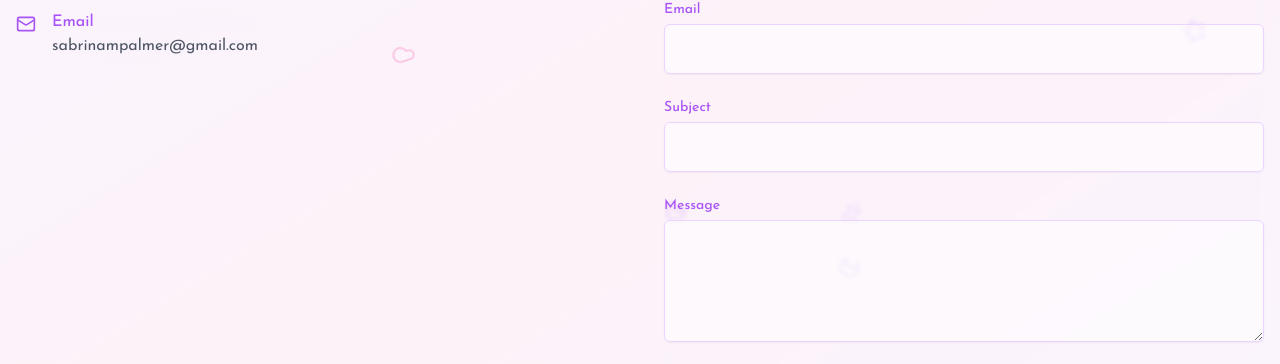
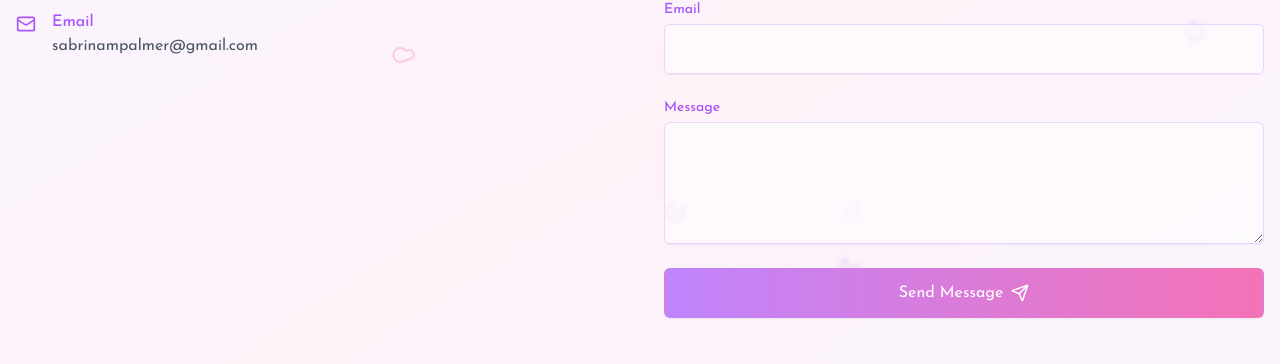
Before and after one commit to sabrinapalmer/portfolio, a React (Vite) app: page /contact in a window 1280 px wide. Shown: the part 262-626 px from the top of the page. Built offline with nearby package versions, Linux system fonts and the light colour scheme; no server answers; a web font is replaced by a local one.

Commit message:
removed subject line

```diff
--- a/src/pages/Contact.tsx
+++ b/src/pages/Contact.tsx
@@ -9,7 +9,6 @@ import emailjs from "@emailjs/browser";
 interface FormState {
   name: string;
   email: string;
-  subject: string;
   message: string;
 }
 
@@ -24,7 +23,6 @@ const Contact: React.FC = () => {
   const [formState, setFormState] = useState<FormState>({
     name: "",
     email: "",
-    subject: "",
     message: "",
   });
 
@@ -48,7 +46,6 @@ const Contact: React.FC = () => {
       const templateParams = {
         from_name: formState.name,
         from_email: formState.email,
-        subject: formState.subject,
         message: formState.message,
         to_name: import.meta.env.VITE_RECIPIENT_NAME || "Recipient",
       };
@@ -60,7 +57,7 @@ const Contact: React.FC = () => {
       );
 
       setStatus("success");
-      setFormState({ name: "", email: "", subject: "", message: "" });
+      setFormState({ name: "", email: "", message: "" });
     } catch (error) {
       console.error("Error sending email:", error);
       setStatus("error");
@@ -160,26 +157,6 @@ const Contact: React.FC = () => {
 
             <div>
               <label
-                htmlFor="subject"
-                className="font-josefin block text-sm font-medium text-purple-500"
-              >
-                Subject
-              </label>
-              <input
-                type="text"
-                id="subject"
-                name="subject"
-                value={formState.subject}
-                onChange={handleChange}
-                className="font-josefin mt-1 block w-full rounded-md border border-purple-200 shadow-sm p-3
-                       bg-white/50 backdrop-blur-xs
-                       focus:border-purple-500 focus:ring-purple-500"
-                required
-              />
-            </div>
-
-            <div>
-              <label
                 htmlFor="message"
                 className="font-josefin block text-sm font-medium text-purple-500"
               >
```
